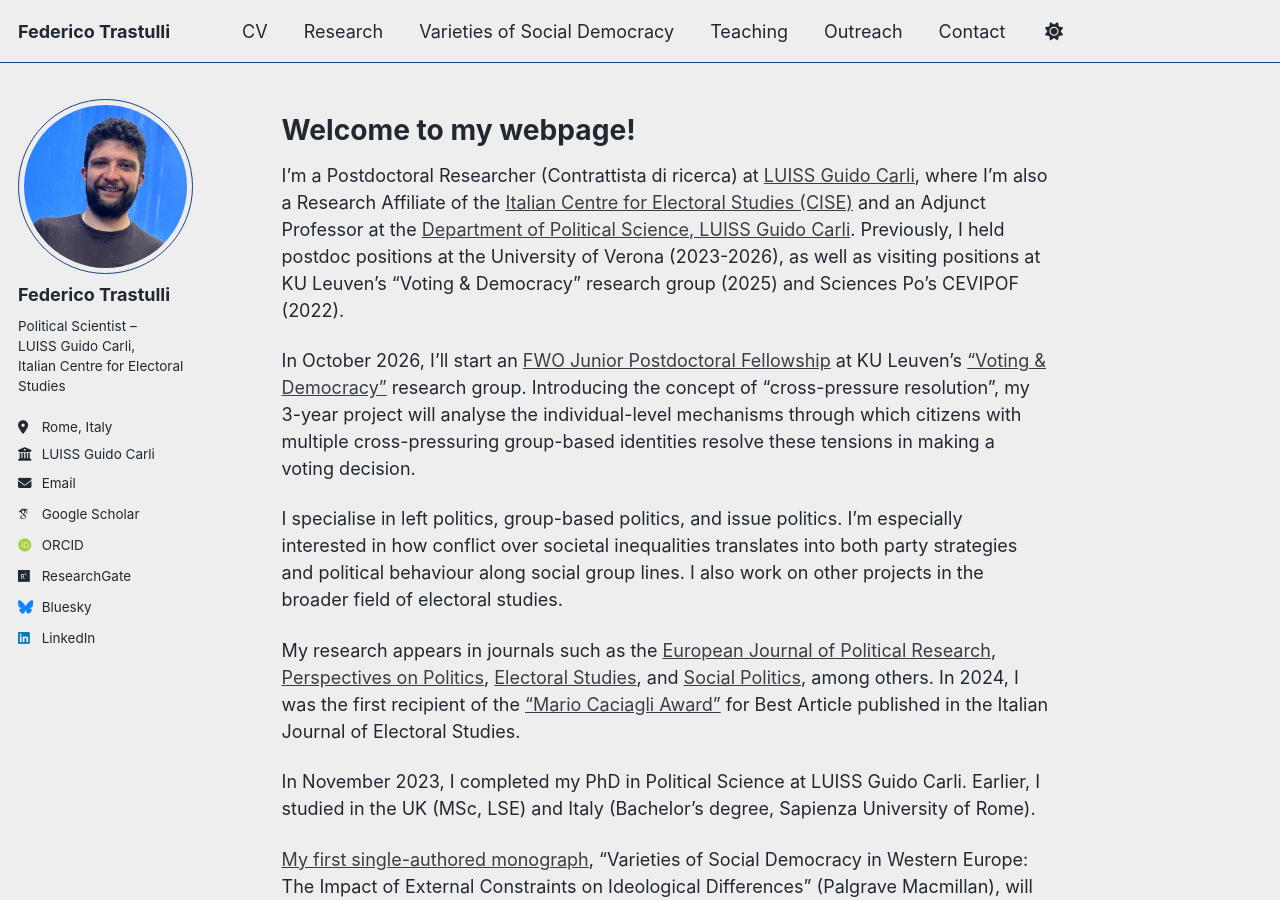
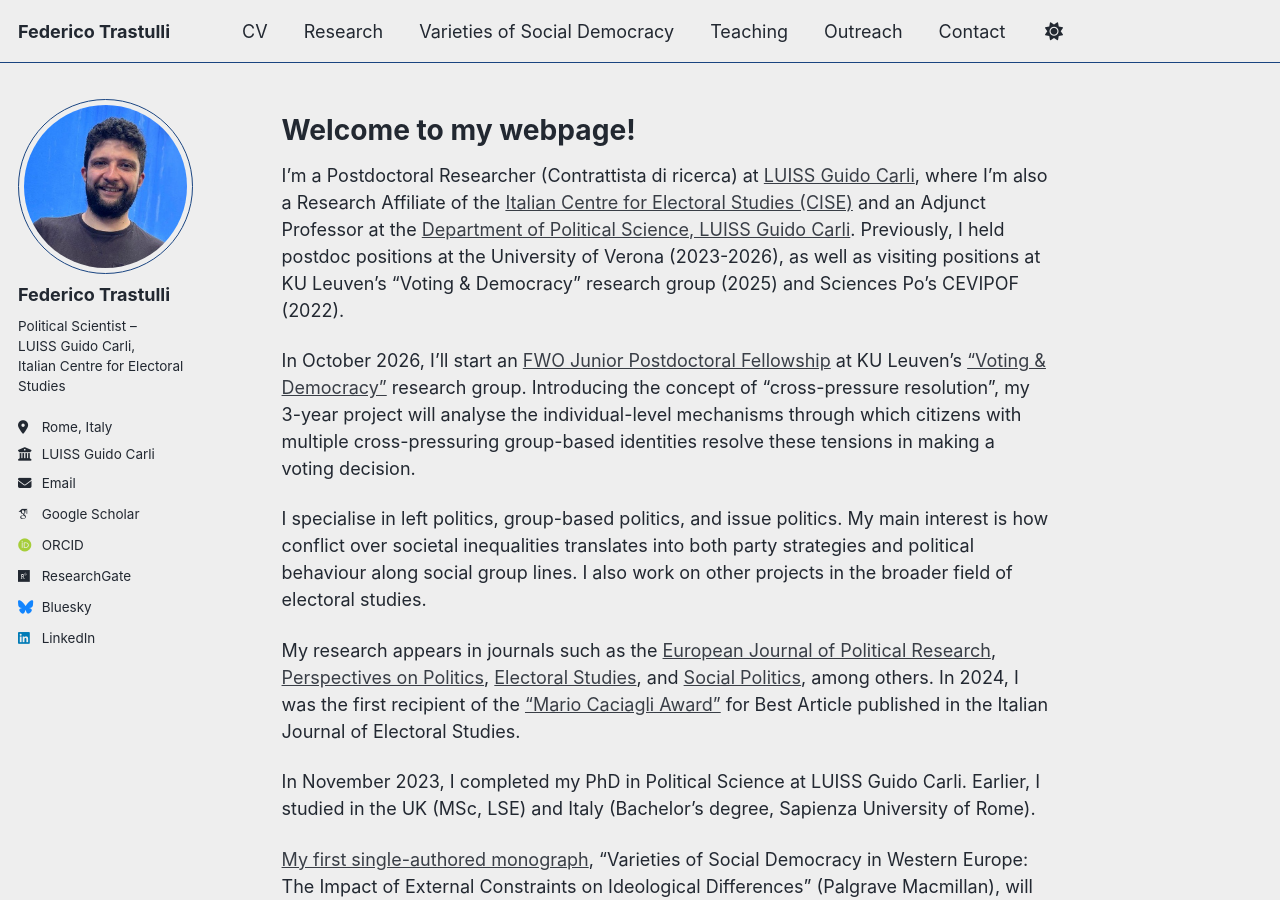
Before and after one commit to federicotrastulli/federicotrastulli.github.io, a Jekyll site: the page built from _pages/about.md, in a window 1280 px wide and 900 px high. Built offline with Jekyll 4.4.1, drawn with Linux system fonts in a browser that asks for light colours; some web fonts are replaced; a script bundle is joined from its source files by our own code; library files that are not in the unit come from our copies.

Commit message:
Update about.md

```diff
--- a/_pages/about.md
+++ b/_pages/about.md
@@ -13,7 +13,7 @@
 
 In October 2026, I'll start an [FWO Junior Postdoctoral Fellowship](https://www.fwo.be/en/results-outreach/announcement-of-results/275-new-postdoctoral-fellowships-awarded/) at KU Leuven's ["Voting & Democracy"](https://research.kuleuven.be/portal/en/unit/58127343) research group. Introducing the concept of "cross-pressure resolution", my 3-year project will analyse the individual-level mechanisms through which citizens with multiple cross-pressuring group-based identities resolve these tensions in making a voting decision.
 
-I specialise in left politics, group-based politics, and issue politics. I'm especially interested in how conflict over societal inequalities translates into both party strategies and political behaviour along social group lines. I also work on other projects in the broader field of electoral studies.
+I specialise in left politics, group-based politics, and issue politics. My main interest is how conflict over societal inequalities translates into both party strategies and political behaviour along social group lines. I also work on other projects in the broader field of electoral studies.
 
 My research appears in journals such as the [European Journal of Political Research](https://www.cambridge.org/core/journals/european-journal-of-political-research/article/who-prioritises-what-determinants-and-measurement-of-voters-issue-prioritisation/E85C711B0698149F280FA000C70A5E66), [Perspectives on Politics](https://www.cambridge.org/core/journals/european-journal-of-political-research/article/who-prioritises-what-determinants-and-measurement-of-voters-issue-prioritisation/E85C711B0698149F280FA000C70A5E66), [Electoral Studies](https://www.sciencedirect.com/science/article/pii/S026137942500112X), and [Social Politics](https://academic.oup.com/sp/advance-article/doi/10.1093/sp/jxae035/7965949), among others. In 2024, I was the first recipient of the ["Mario Caciagli Award"](https://oaj.fupress.net/index.php/qoe/announcement/view/133) for Best Article published in the Italian Journal of Electoral Studies.
 
```
